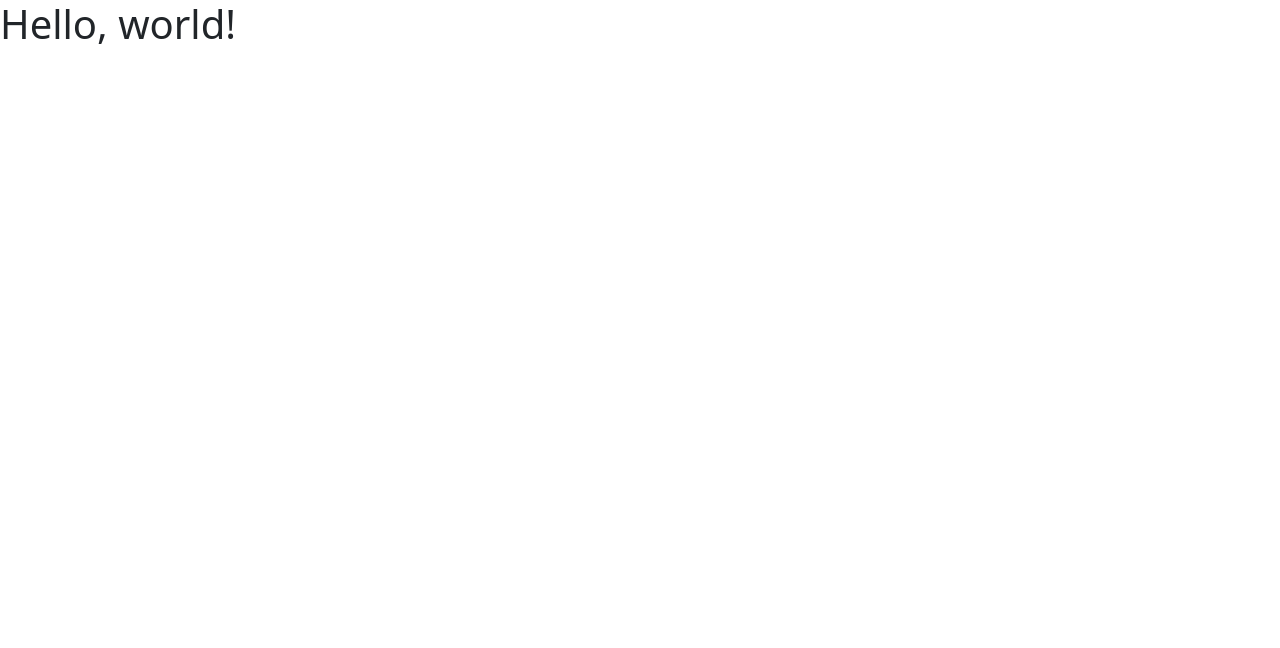
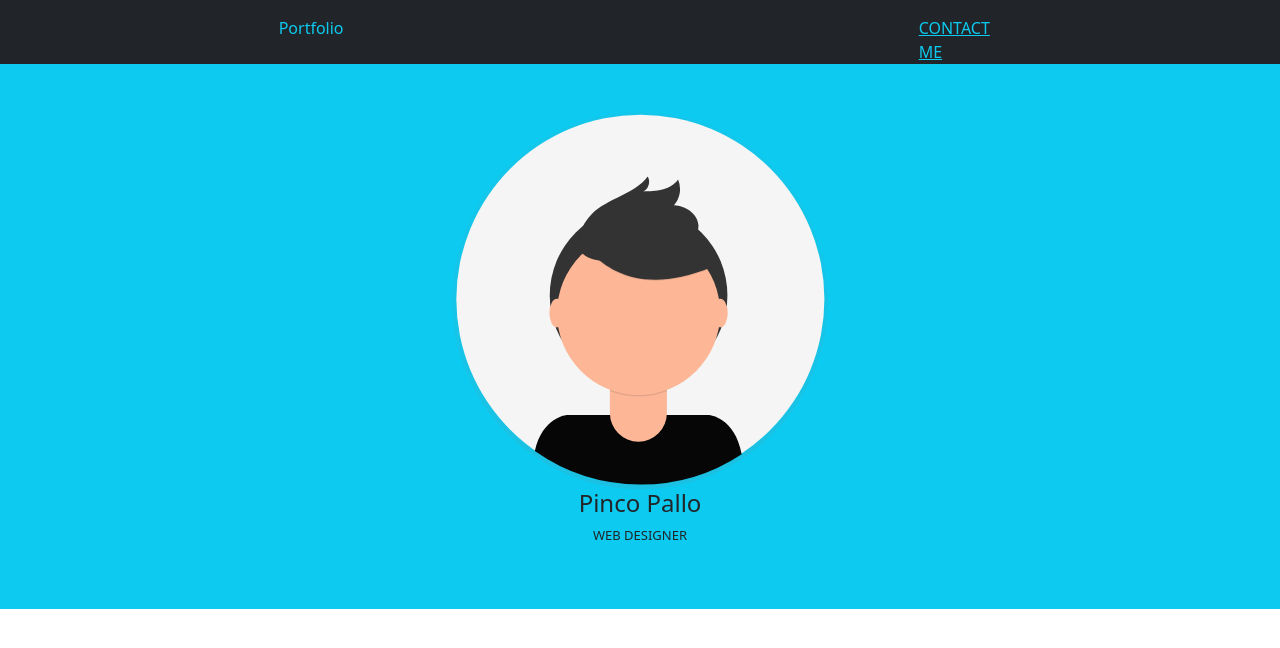
Before and after one commit to MarcoDC96/bootstrap-html-freelancer, a plain HTML site: page index.html in a window 1280 px wide. Drawn offline with nearby package versions, Linux system fonts and the light colour scheme.

Commit message:
header + Pinco Pallo

```diff
--- a/css/style.css
+++ b/css/style.css
@@ -0,0 +1,17 @@
+*{
+    margin: 0;
+    padding: 0;
+    box-sizing: border-box;
+}
+
+.bg-header{
+    background-color: rgb(33, 37, 41);
+}
+
+.size-photo1{
+    width: 30%;
+}
+
+.ts-small{
+    font-size: small;
+}
--- a/index.html
+++ b/index.html
@@ -8,7 +8,43 @@
     <link rel="stylesheet" href="./css/style.css">
   </head>
   <body>
-    <h1>Hello, world!</h1>
+
+    <header>
+        <div class="container-fluid bg-header pt-3">
+            <div class="row justify-content-around">
+                <div class="col-1 text-info">
+                    <p>Portfolio</p>
+
+                </div>
+
+                <div class="col-1 text-info">
+                    <u>CONTACT ME</u>
+                </div>
+            </div>
+        </div>
+    </header>
+
+    <main>
+        <div class="container-fluid">
+            <div class="row bg-info pt-5 pb-5 text-center">
+                <div class="col">
+                    <img src="./img/Foto Portfolio.svg" alt="Foto Portfolio" class="size-photo1">
+                    <h4>Pinco Pallo</h4>
+                    <p class="ts-small">WEB DESIGNER</p>
+                </div>
+
+            </div>
+
+        </div>
+
+
+    </main>
+
+    <footer>
+
+
+    </footer>
+
     <script src="https://cdn.jsdelivr.net/npm/bootstrap@5.2.3/dist/js/bootstrap.bundle.min.js" integrity="sha384-kenU1KFdBIe4zVF0s0G1M5b4hcpxyD9F7jL+jjXkk+Q2h455rYXK/7HAuoJl+0I4" crossorigin="anonymous"></script>
   </body>
 </html>
```
Also changed, not shown: img/Foto Portfolio.svg (added), img/cabin.png (added), img/cake.png (added), img/circus.png (added), img/game.png (added), img/safe.png (added), img/submarine.png (added).
